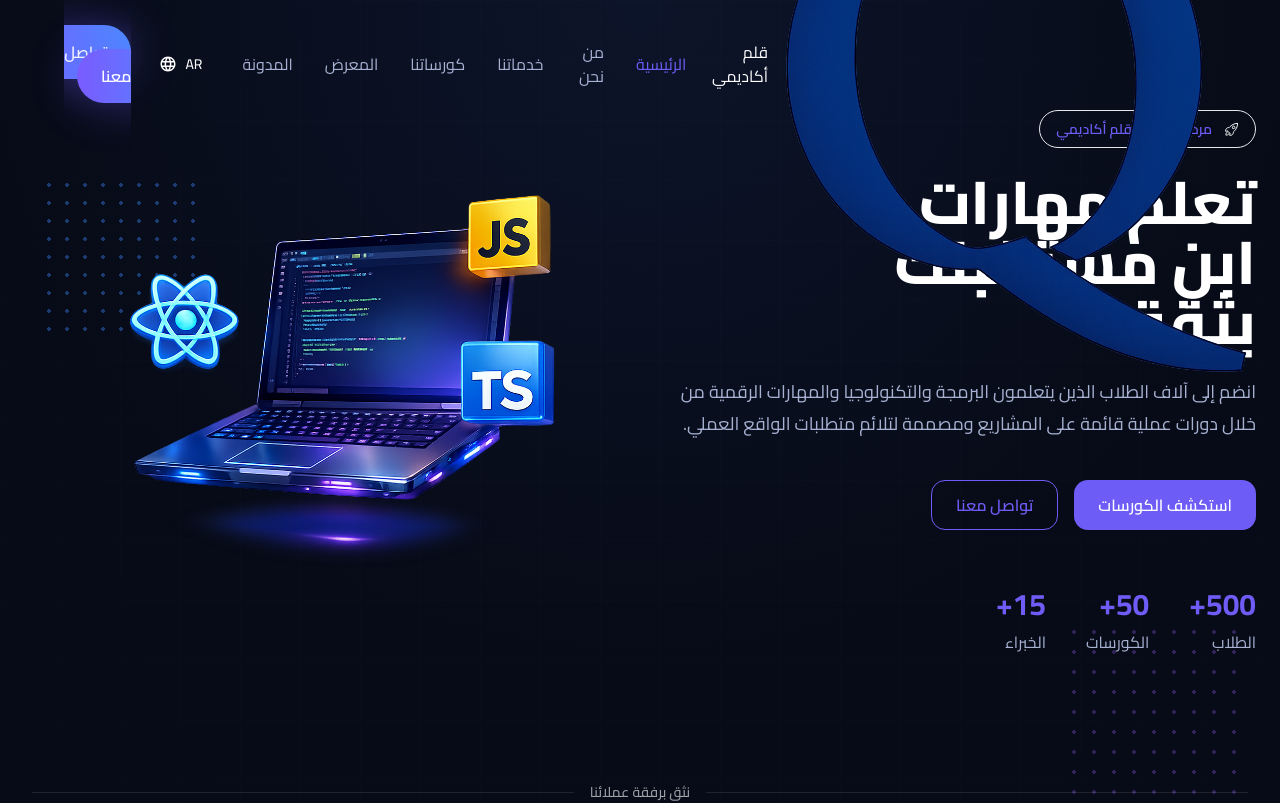
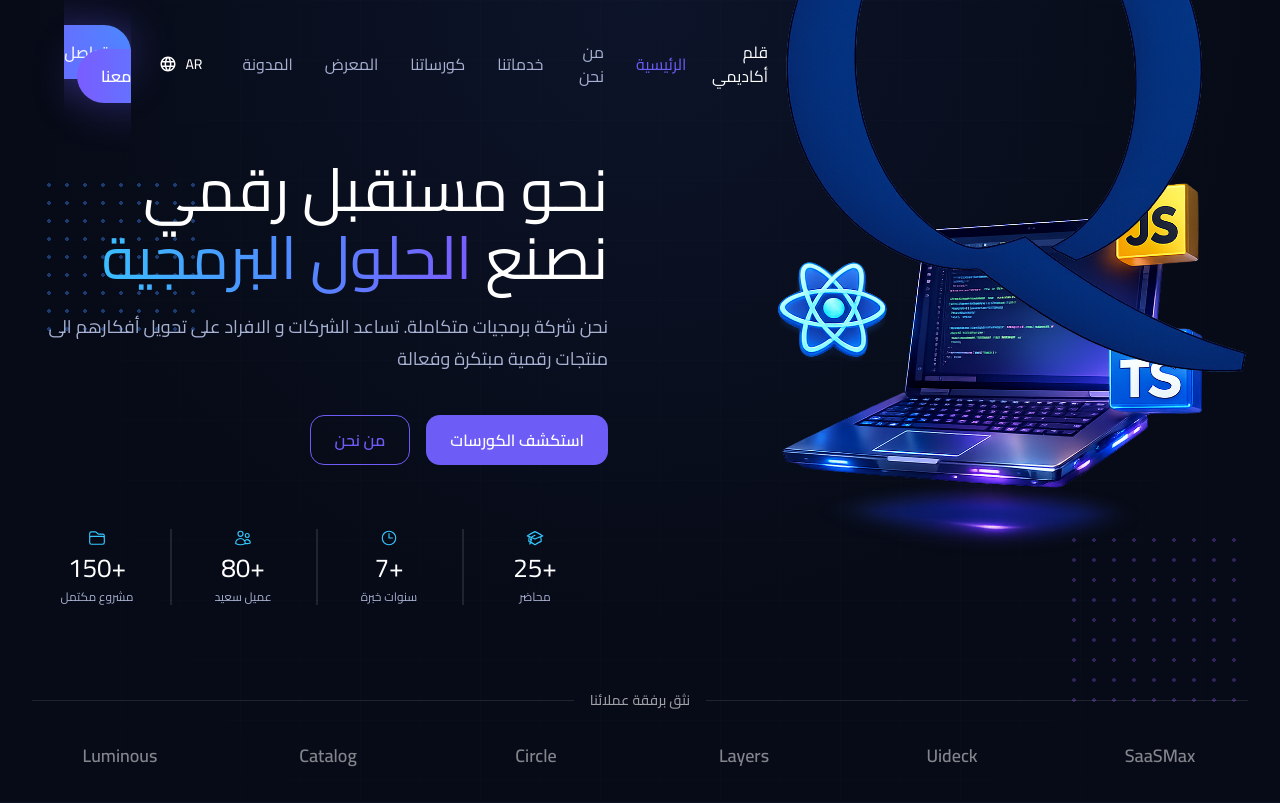
Before and after one commit to MuhammedMostafaSalem/Qalam-Academy, a Next.js app in the folder frontend/: page / in a window 1280 px wide. Shown: the top 803 px of the page. Built offline with nearby package versions, Linux system fonts and the light colour scheme.

Commit message:
Update hero

```diff
--- a/frontend/components/home/hero/Hero.jsx
+++ b/frontend/components/home/hero/Hero.jsx
@@ -20,8 +20,8 @@ const Hero = () => {
                         lg:grid-cols-2
                     "
                 >
+                    <HeroImage />
                     <HeroContent />
-                    <HeroImage />
                 </div>
 
 
--- a/frontend/components/home/hero/HeroButtons.jsx
+++ b/frontend/components/home/hero/HeroButtons.jsx
@@ -13,8 +13,8 @@ const HeroButtons = () => {
                 استكشف الكورسات
             </Button>
 
-            <Button variant="secondary" onClick={() => router.push("/contact")}>
-                تواصل معنا
+            <Button variant="secondary" onClick={() => router.push("/about")}>
+                من نحن
             </Button>
 
         </div>
--- a/frontend/components/home/hero/HeroContent.jsx
+++ b/frontend/components/home/hero/HeroContent.jsx
@@ -5,46 +5,19 @@ import { IoRocketOutline } from "react-icons/io5";
 const HeroContent = () => {
     return (
         <div className="flex flex-col justify-center">
+            {/* Heading */}
+            <h1 className="mt-6 max-w-2xl">
+                <span className="block text-4xl md:text-5xl lg:text-[60px] text-white">
+                    نحو مستقبل رقمي
+                </span>
 
-            {/* Badge */}
-            <span
-                className="
-                    inline-flex
-                    items-center gap-3
-                    w-fit
-                    rounded-full
-                    border
-                    border-primary/20
-                    bg-primary/10
-                    px-4
-                    py-2
-                    text-sm
-                    font-semibold
-                    text-primary
-                "
-            >
-                <IoRocketOutline className="text-text-primary" size={15} /> مرحبًا بكم في قلم أكاديمي
-            </span>
+                <span className="block mt-2 text-4xl md:text-5xl lg:text-[60px]">
+                    <span className="text-white">نصنع </span>
 
-            {/* Heading */}
-            <h1
-                className="
-                    mt-6
-                    max-w-2xl
-                    text-5xl
-                    font-extrabold
-                    leading-tight
-                    text-text-primary
-                    lg:text-6xl
-                "
-            >
-                تعلم مهارات.
-                <br />
-
-                ابنِ مستقبلك
-                <br />
-
-                بثقة.
+                    <span className="bg-gradient-to-r from-[#3ABEFF] via-[#4F8BFF] to-[#7A5CFF] bg-clip-text text-transparent">
+                        الحلول البرمجية
+                    </span>
+                </span>
             </h1>
 
             {/* Description */}
@@ -58,7 +31,7 @@ const HeroContent = () => {
                     text-text-secondary
                 "
             >
-                انضم إلى آلاف الطلاب الذين يتعلمون البرمجة والتكنولوجيا والمهارات الرقمية من خلال دورات عملية قائمة على المشاريع ومصممة لتلائم متطلبات الواقع العملي.
+                نحن شركة برمجيات متكاملة. تساعد الشركات و الافراد على تحويل أفكارهم الى منتجات رقمية مبتكرة وفعالة
             </p>
 
             <HeroButtons />
--- a/frontend/components/home/hero/HeroPartners.jsx
+++ b/frontend/components/home/hero/HeroPartners.jsx
@@ -31,10 +31,10 @@ const HeroPartners = () => {
     return (
         <div
             className="
-                mt-24
+                mt-[60px]
             "
         >
-            <div className="px-8 py-8">
+            <div className="px-8 pb-8">
                 <div className="mb-8 flex items-center">
                     <div className="h-px flex-1 bg-white/10" />
 
--- a/frontend/components/home/hero/HeroStats.jsx
+++ b/frontend/components/home/hero/HeroStats.jsx
@@ -1,39 +1,77 @@
+import {
+    HiOutlineFolder,
+    HiOutlineUsers,
+    HiOutlineClock,
+    HiOutlineAcademicCap,
+} from "react-icons/hi2";
+
 const HeroStats = () => {
     const stats = [
         {
             id: 1,
-            value: "500+",
-            label: "الطلاب",
+            icon: HiOutlineAcademicCap,
+            value: "+25",
+            label: "محاضر",
         },
         {
             id: 2,
-            value: "50+",
-            label: "الكورسات",
+            icon: HiOutlineClock,
+            value: "+7",
+            label: "سنوات خبرة",
         },
         {
             id: 3,
-            value: "15+",
-            label: "الخبراء",
+            icon: HiOutlineUsers,
+            value: "+80",
+            label: "عميل سعيد",
         },
-    ];
+        {
+            id: 4,
+            icon: HiOutlineFolder,
+            value: "+150",
+            label: "مشروع مكتمل",
+        },
+    ]
 
     return (
-        <div className="mt-14 flex flex-wrap gap-10">
+        <div className="mt-16 flex items-center justify-between max-w-2xl">
+            {stats.map((item, index) => {
+                const Icon = item.icon;
 
-            {stats.map((item) => (
-                <div key={item.id}>
+                return (
+                    <div
+                        key={item.id}
+                        className="relative flex flex-col items-center text-center flex-1"
+                    >
+                        <Icon
+                            size={18}
+                            className="mb-2 text-[#36C8FF]"
+                        />
 
-                    <h3 className="text-3xl font-bold text-primary">
-                        {item.value}
-                    </h3>
+                        <h3 className="text-[26px] leading-none text-white">
+                            {item.value}
+                        </h3>
 
-                    <p className="mt-2 text-text-secondary">
-                        {item.label}
-                    </p>
+                        <p className="mt-2 text-xs text-[#A6B0CF]">
+                            {item.label}
+                        </p>
 
-                </div>
-            ))}
-
+                        {index !== stats.length - 1 && (
+                            <span
+                                className="
+                                    absolute
+                                    left-0
+                                    top-1/2
+                                    -translate-y-1/2
+                                    h-full
+                                    w-[2px]
+                                    bg-white/10
+                                "
+                            />
+                        )}
+                    </div>
+                );
+            })}
         </div>
     )
 }
```
